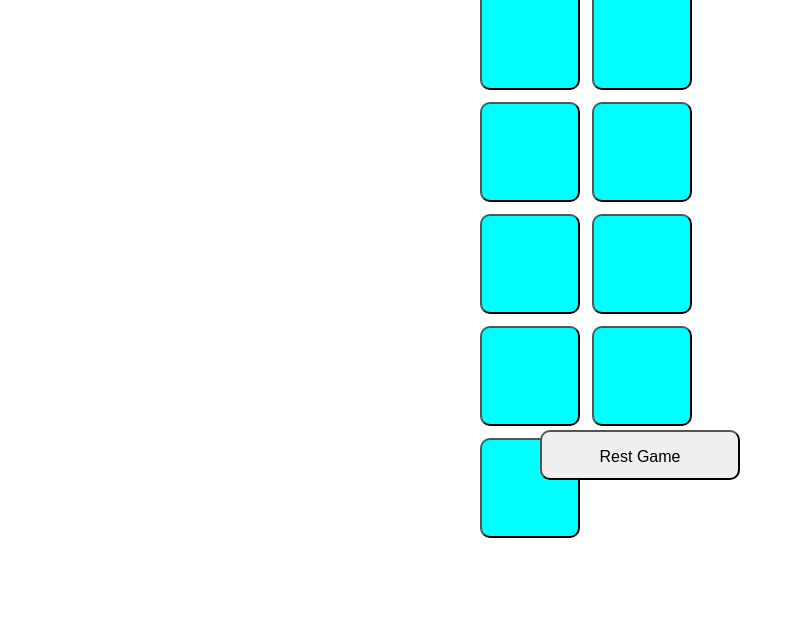
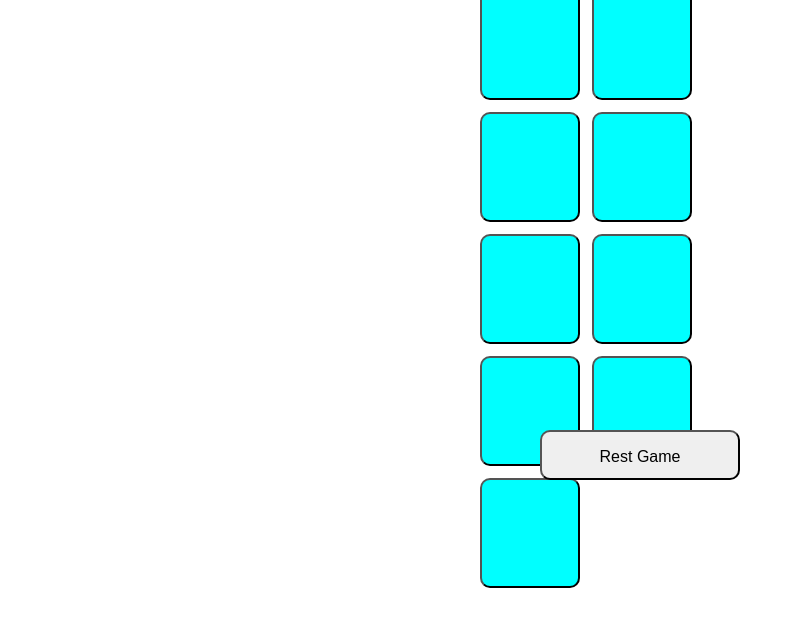
Before and after one commit to yogeshpriyadarshi/Tic-Tac-Toe, a plain HTML site: page index.html in a window 1280 px wide. Shown: the part 103-730 px from the top of the page, without its empty margins (0-807 px from the left). Drawn offline with Linux system fonts and the light colour scheme.

Commit message:
Game is ready

```diff
--- a/index.css
+++ b/index.css
@@ -5,16 +5,15 @@
 .game-btn{
     background-color: aqua;
     color:red;
-    height: 100px;
+    height: 25%;
     width: 100px;
     border-radius: 10px;
     font-size: 50px;
 }
 #box{
     height: 75vh;
-            /* background-color: rgb(58, 89, 209); */
-flex-direction: column;
-    display: flex;
+     display: flex;
+    flex-direction: column;
     align-items: center;
     justify-content: center;
 }
--- a/index.html
+++ b/index.html
@@ -1,44 +1,40 @@
 <!DOCTYPE html>
 <html lang="en">
   <head>
-    <meta charset="UTF-8">
-    <meta name="viewport" content="width=device-width, initial-scale=1.0">
+    <meta charset="UTF-8" />
+    <meta name="viewport" content="width=device-width, initial-scale=1.0" />
     <link rel="stylesheet" href="./index.css" />
-    <title> Testing... </title>
+    <title>Testing...</title>
   </head>
   <body>
-
     <div>
-<button id="mode" > Chnage Mode </button>
+      <button id="mode">Chnage Mode</button>
     </div>
 
     <div class="winner hide">
-    <div id="win-box" >  </div>
-<button id="new-game-btn"> New Game</button>
+      <div id="win-box"></div>
+      <button id="new-game-btn">New Game</button>
     </div>
 
-<div id="box">
-    <h1> TIC-TAC-TOE</h1>
+    <div id="box" >
+      <h1>TIC-TAC-TOE</h1>
 
       <div id="game-container">
+        <button class="game-btn"></button>
+        <button class="game-btn"></button>
+        <button class="game-btn"></button>
 
-<button class="game-btn">  </button>
-<button class="game-btn" >   </button>
-<button class="game-btn" > </button>
+        <button class="game-btn"></button>
+        <button class="game-btn"></button>
+        <button class="game-btn"></button>
 
-<button class="game-btn" >   </button>
-<button class="game-btn" >   </button>
-<button class="game-btn" >   </button>
-
-<button class="game-btn" >  </button>
-<button class="game-btn">  </button>
-<button class="game-btn">  </button>
+        <button class="game-btn"></button>
+        <button class="game-btn"></button>
+        <button class="game-btn"></button>
       </div>
-<button id="reset-btn"> Rest Game</button>
-
+      <button id="reset-btn">Rest Game</button>
     </div>
 
-
-    <script src="./App.js" > </script>
+    <script src="./App.js"></script>
   </body>
 </html>
```
Lines whose indentation alone changed are shown as unchanged.
